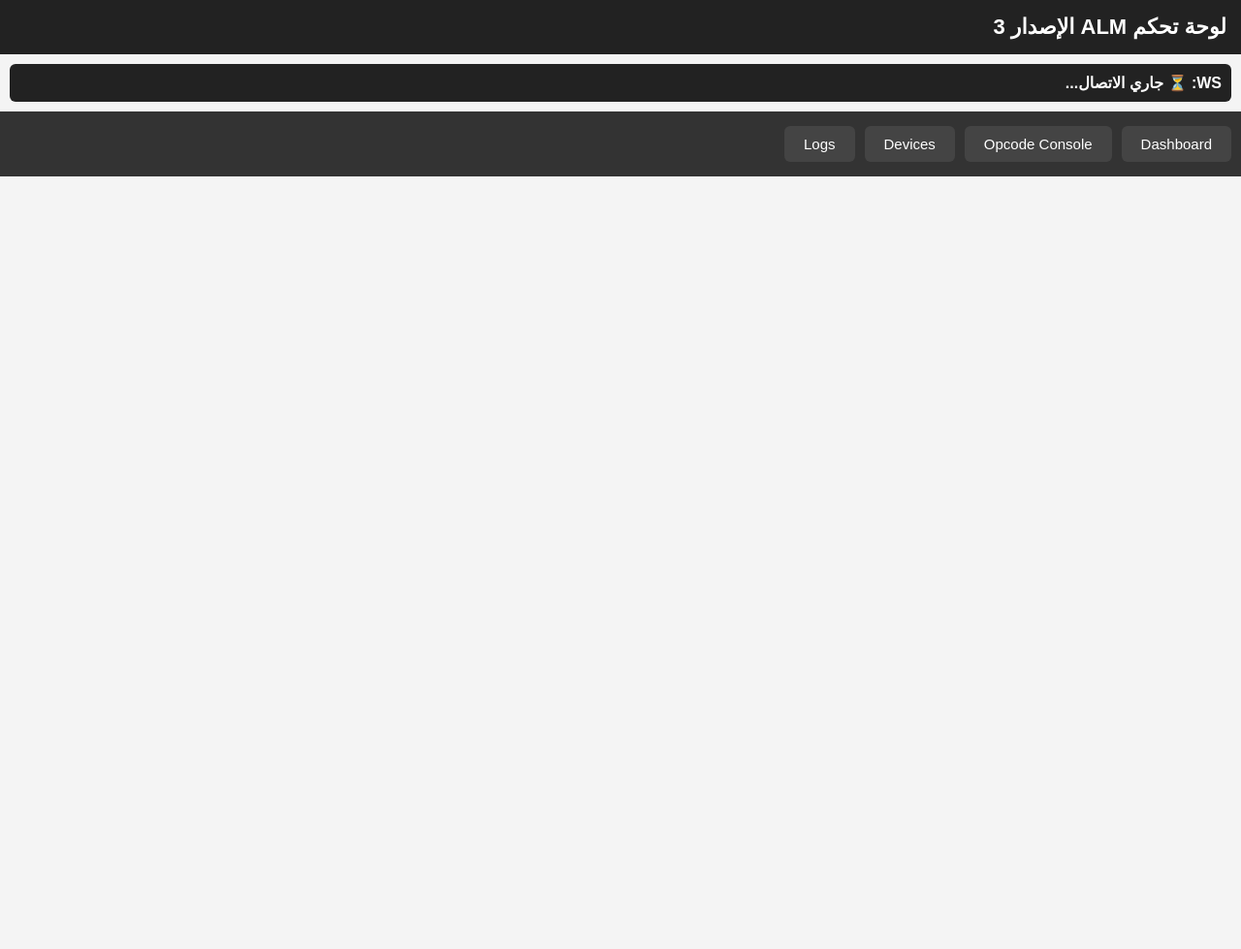
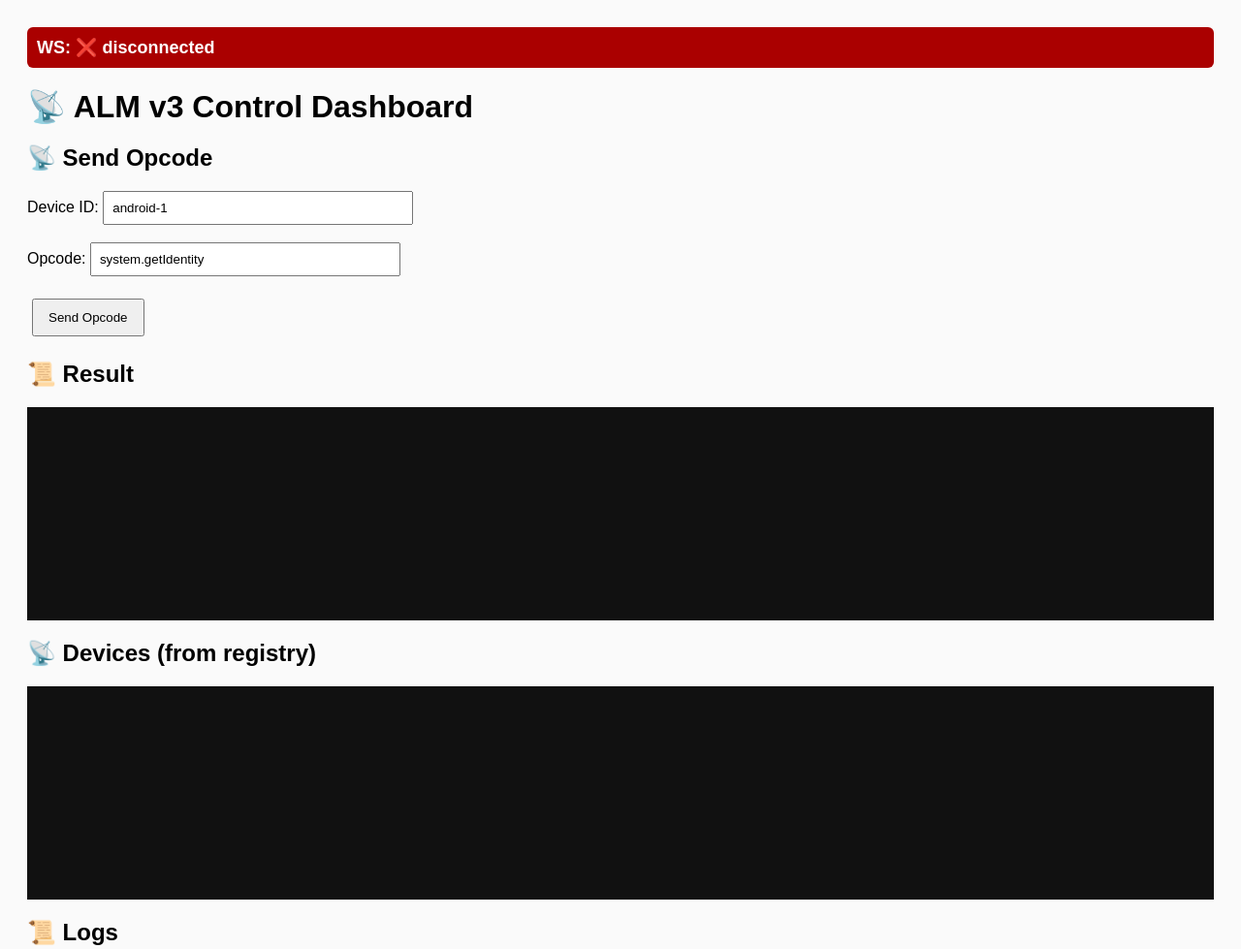
Before and after one commit to alkasm1/Xx24, a website: page index.html in a window 1280 px wide. Shown: the top 979 px of the page at 97% size. Before the commit the page ends 800 px from the top, so only its background shows below. Drawn offline with Linux system fonts and the light colour scheme.

Commit message:
Update HTML structure and styling for dashboard

```diff
--- a/index.html
+++ b/index.html
@@ -1,98 +1,132 @@
 <!DOCTYPE html>
-<html lang="ar">
+<html lang="en">
 <head>
   <meta charset="UTF-8">
-  <title>ALM v3 Control Plane</title>
-
+  <title>ALM v3 Dashboard</title>
   <style>
-    body {
-      font-family: Arial;
-      background: #f4f4f4;
-      margin: 0;
-      padding: 0;
-      direction: rtl;
-    }
-
-    .header {
-      background: #222;
-      color: #fff;
-      padding: 15px;
-      font-size: 22px;
-      font-weight: bold;
-    }
-
-    .tabs {
-      display: flex;
-      gap: 10px;
-      background: #333;
-      padding: 10px;
-    }
-
-    .tabs button {
-      padding: 10px 20px;
-      cursor: pointer;
-      background: #444;
-      color: #fff;
-      border: none;
-      border-radius: 6px;
-      font-size: 15px;
-    }
-
-    .tabs button:hover {
-      background: #555;
-    }
-
-    .view {
-      padding: 20px;
-      display: none;
-    }
-
-    pre {
-      background: #111;
-      color: #0f0;
-      padding: 10px;
-      border-radius: 6px;
-      overflow-y: auto;
-      max-height: 250px;
-    }
-
-    input, button {
-      padding: 8px;
-      margin: 5px 0;
-    }
-
-    #wsStatus {
-      padding: 10px;
-      font-size: 16px;
-      font-weight: bold;
-      background: #222;
-      color: #fff;
-      margin: 10px;
-      border-radius: 6px;
-    }
+    body { font-family: Arial; padding: 20px; background: #fafafa; }
+    h1 { margin-bottom: 5px; }
+    table { border-collapse: collapse; width: 100%; margin-top: 10px; }
+    th, td { border: 1px solid #ccc; padding: 6px; text-align: center; }
+    pre { background: #111; color: #0f0; padding: 10px; height: 200px; overflow-y: scroll; }
+    button { padding: 10px 15px; margin: 5px; cursor: pointer; }
+    input { padding: 8px; width: 300px; }
   </style>
 </head>
 
 <body>
 
-<div class="header">لوحة تحكم ALM الإصدار 3</div>
-
-<div id="wsStatus">WS: ⏳ جاري الاتصال...</div>
-
-<div class="tabs">
-  <button onclick="showTab('dashboard')">Dashboard</button>
-  <button onclick="showTab('opcode')">Opcode Console</button>
-  <button onclick="showTab('devices')">Devices</button>
-  <button onclick="showTab('logs')">Logs</button>
+<!-- 🔥 WebSocket Status -->
+<div id="wsStatus" style="
+  padding:10px;
+  font-size:18px;
+  font-weight:bold;
+  background:#222;
+  color:#fff;
+  margin-bottom:15px;
+  border-radius:6px;">
+  WS: ⏳ connecting...
 </div>
 
-<!-- Views -->
-<div id="view-dashboard" class="view"></div>
-<div id="view-opcode" class="view"></div>
-<div id="view-devices" class="view"></div>
-<div id="view-logs" class="view"></div>
+<h1>📡 ALM v3 Control Dashboard</h1>
 
-<script src="app.js"></script>
+<!-- ========================= -->
+<!-- SEND OPCODE -->
+<!-- ========================= -->
+<h2>📡 Send Opcode</h2>
+
+<div>
+  <label>Device ID:</label>
+  <input id="opcodeDevice" value="android-1"><br><br>
+
+  <label>Opcode:</label>
+  <input id="opcodeInput" value="system.getIdentity"><br><br>
+
+  <button onclick="sendOpcode()">Send Opcode</button>
+</div>
+
+<!-- ========================= -->
+<!-- RESULT -->
+<!-- ========================= -->
+<h2>📜 Result</h2>
+<pre id="opcodeResult"></pre>
+
+<!-- ========================= -->
+<!-- DEVICES -->
+<!-- ========================= -->
+<h2>📡 Devices (from registry)</h2>
+<pre id="devicesBox"></pre>
+
+<!-- ========================= -->
+<!-- LOGS -->
+<!-- ========================= -->
+<h2>📜 Logs</h2>
+<pre id="logs"></pre>
+
+
+<h2>📜 المطور: رأفت عمر</h2>
+
+
+<script>
+  const ws = new WebSocket("ws://192.168.88.245:5001");
+
+  const wsStatus = document.getElementById("wsStatus");
+  const resultBox = document.getElementById("opcodeResult");
+  const devicesBox = document.getElementById("devicesBox");
+  const logs = document.getElementById("logs");
+
+  // -----------------------------
+  // WS Lifecycle
+  // -----------------------------
+  ws.onopen = () => {
+    wsStatus.innerText = "WS: ✅ connected";
+    wsStatus.style.background = "#0a0";
+  };
+
+  ws.onclose = () => {
+    wsStatus.innerText = "WS: ❌ disconnected";
+    wsStatus.style.background = "#a00";
+  };
+
+  // -----------------------------
+  // WS Messages
+  // -----------------------------
+  ws.onmessage = (event) => {
+    const msg = JSON.parse(event.data);
+
+    // 🔥 NEW — opcode result
+    if (msg.type === "opcode.result") {
+      resultBox.textContent = JSON.stringify(msg, null, 2);
+    }
+
+    // snapshot (من gateway phase 6)
+    if (msg.type === "snapshot") {
+      devicesBox.textContent = JSON.stringify(msg.devices, null, 2);
+    }
+
+    logs.textContent += "\n" + event.data;
+    logs.scrollTop = logs.scrollHeight;
+  };
+
+  // -----------------------------
+  // SEND OPCODE
+  // -----------------------------
+  function sendOpcode() {
+    const deviceId = document.getElementById("opcodeDevice").value;
+    const opcode = document.getElementById("opcodeInput").value;
+
+    const req = {
+      type: "ui.opcode",
+      requestId: "req-" + Math.random().toString(36).slice(2),
+      deviceId,
+      opcode,
+      meta: {}
+    };
+
+    ws.send(JSON.stringify(req));
+    logs.textContent += "\n📤 SENT OPCODE → " + opcode;
+  }
+</script>
 
 </body>
 </html>
```
